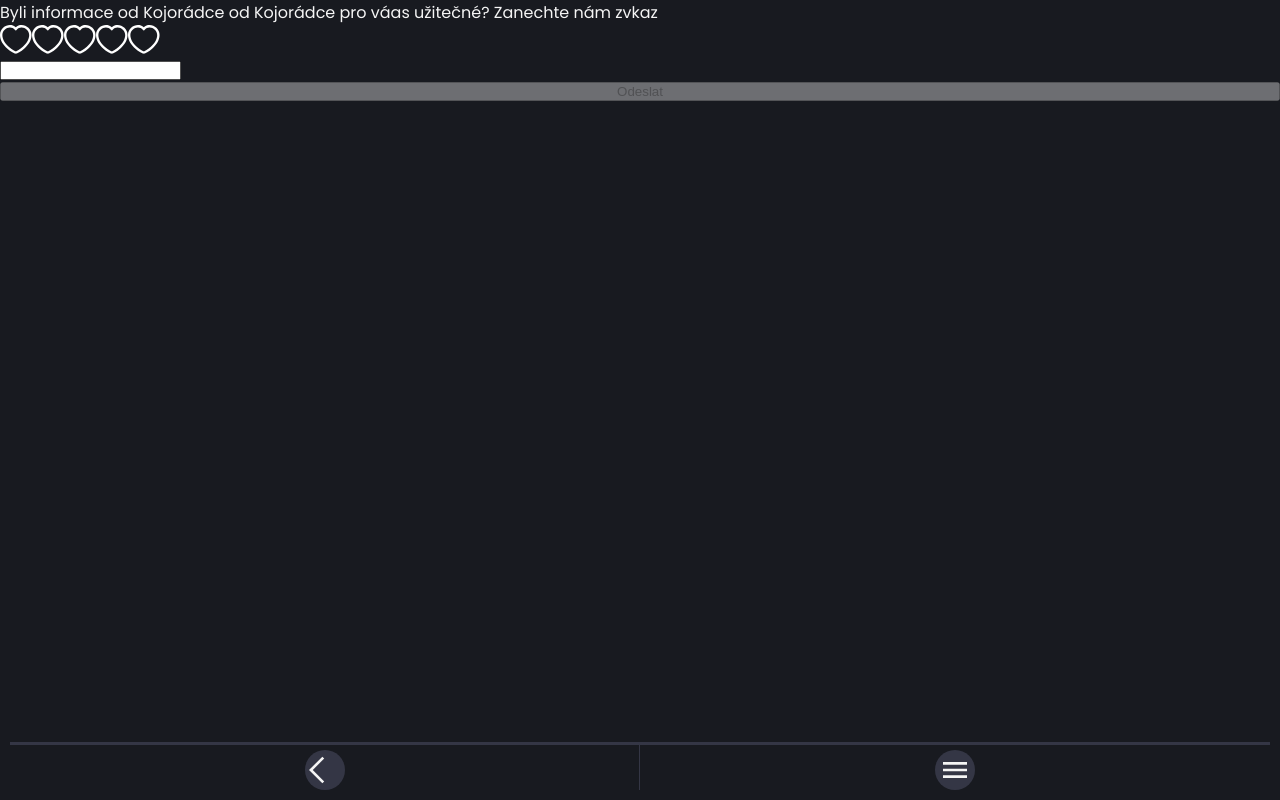
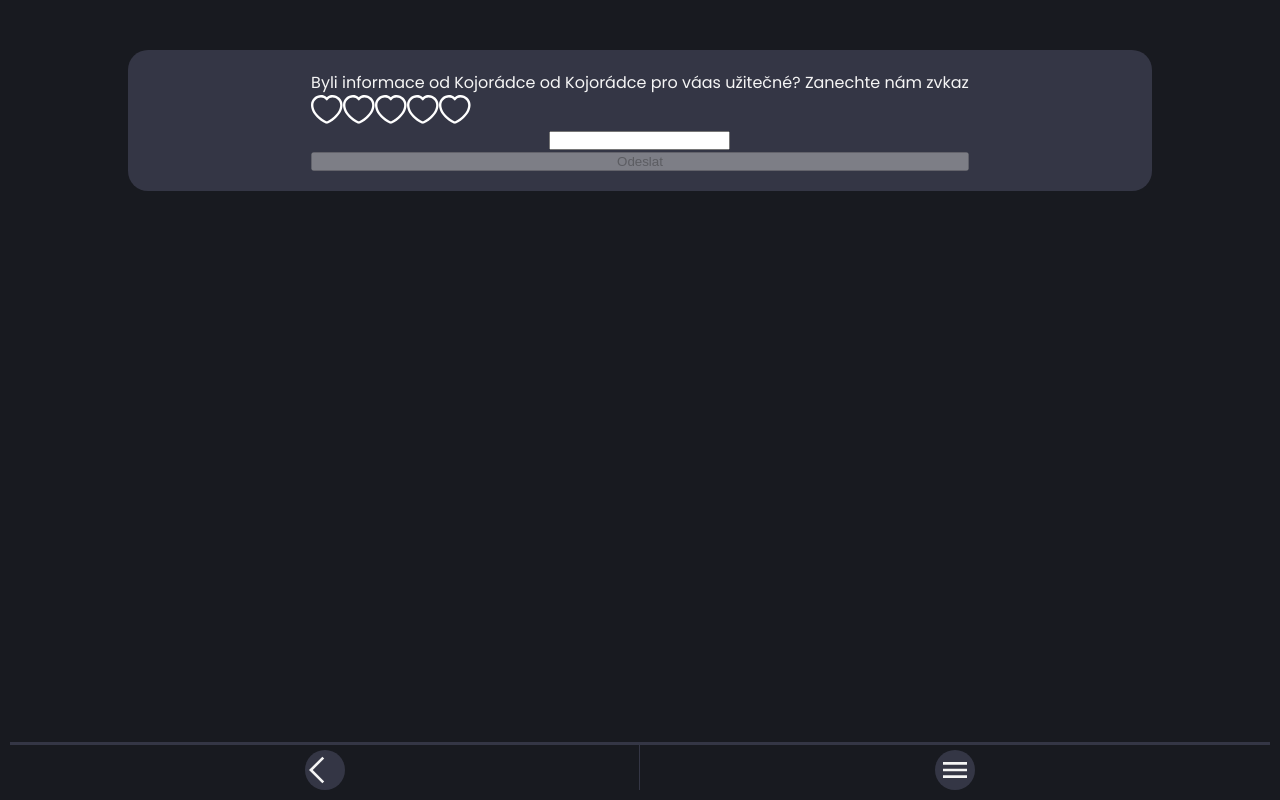
Before and after one commit to badela007/Kojoradce_projekt, a React (Vite) app: page /feedback in a window 1280 px wide. Built offline with nearby package versions, Linux system fonts and the light colour scheme.

Commit message:
feedbackpage update

```diff
--- a/src/pages/FeedbackPage/index.jsx
+++ b/src/pages/FeedbackPage/index.jsx
@@ -1,6 +1,7 @@
 import React, { useState } from "react";
 import "./style.css";
 import { Rating } from "../../components/Rating";
+import { Link } from "react-router-dom";
 
 export const FeedbackPage = () => {
   const scriptURL =
@@ -8,6 +9,8 @@ export const FeedbackPage = () => {
 
   const [rating, setRating] = useState(0);
   const [message, setMessage] = useState("");
+
+  const [formIsVisible, setFormIsVisible] = useState(true);
 
   const feedbackData = {
     messageText: message,
@@ -17,19 +20,21 @@ export const FeedbackPage = () => {
   const handleSubmit = (e) => {
     e.preventDefault();
     console.log(feedbackData);
-
     const requestBody = new FormData(e.target);
     fetch(scriptURL, { method: "POST", body: requestBody })
-      // .then((response) => {
-      //   alert("Odeslano", response);
-      // })
+      .then((response) => {
+        alert("Odeslano", response);
+        setFormIsVisible(false);
+      })
       .catch((error) => {
         alert("Error!", error.message);
       });
   };
 
-  return (
-    <>
+  console.log(rating);
+
+  if (formIsVisible) {
+    return (
       <div className="feedback_container">
         <form onSubmit={handleSubmit} className="feedback">
           <label>
@@ -42,17 +47,32 @@ export const FeedbackPage = () => {
               name="hodnoceni"
               value={rating}
             />
-            <input id="msg-input" type="text" name="messageText" />
+            <input
+              id="msg-input"
+              type="text"
+              name="messageText"
+              onChange={(e) => {
+                setMessage(e.target.value);
+              }}
+            />
           </label>
 
-          <button
-            disabled={rating || message === "" ? true : false}
-            type="submit"
-          >
+          <button type="submit" disabled={message === "" && rating === 0}>
             Odeslat
           </button>
         </form>
       </div>
-    </>
-  );
+    );
+  } else {
+    return (
+      <div className="send_msg">
+        Odeslano. Přeji krásný den a kojení zdar!
+        <Link to="/">
+          <button className="answerButton" type="button">
+            Na hlavni
+          </button>
+        </Link>
+      </div>
+    );
+  }
 };
--- a/src/pages/FeedbackPage/style.css
+++ b/src/pages/FeedbackPage/style.css
@@ -1,9 +1,32 @@
 .feedback {
-    display: flex;
-    flex-direction: column;
+  display: flex;
+  flex-direction: column;
 }
 
+.feedback_container {
+  margin: auto;
+  width: 80vw;
+  display: flex;
+  justify-content: center;
+  align-items: center;
+  background-color: var(--question-bg-color);
+  padding: 20px;
+  margin-top: 50px;
+  border-radius: 20px;
+  text-align: center;
+}
 
-.feedback_container {
-    margin: auto;
+.send_msg {
+  display: flex;
+  flex-direction: column;
+  margin: auto;
+  width: 80vw;
+  display: flex;
+  justify-content: center;
+  align-items: center;
+  background-color: var(--question-bg-color);
+  padding: 20px;
+  margin-top: 50px;
+  border-radius: 20px;
+  text-align: center;
 }
```
